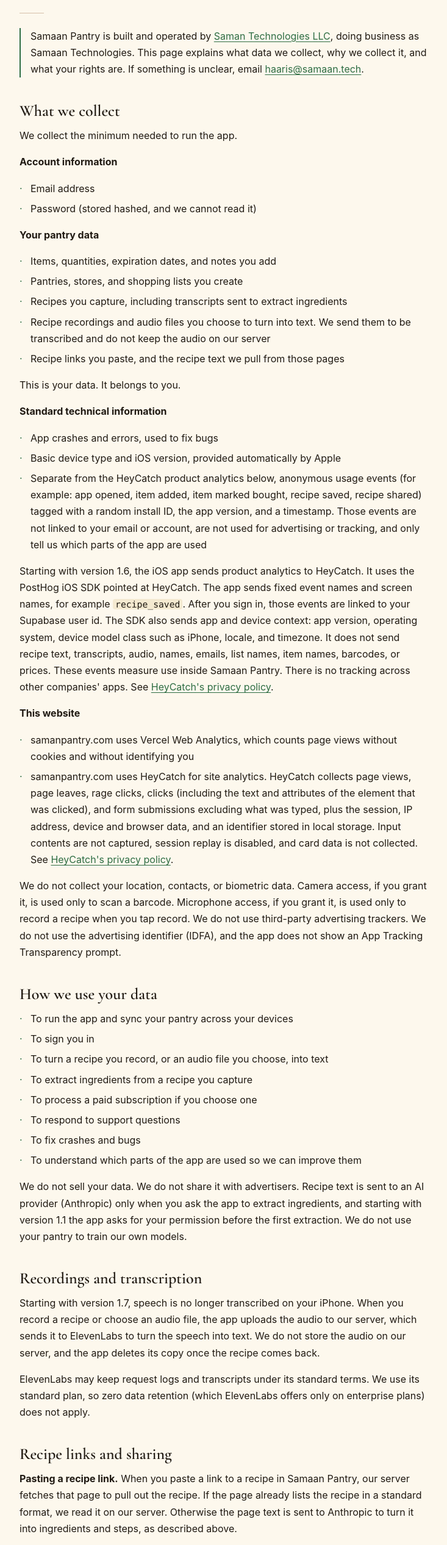
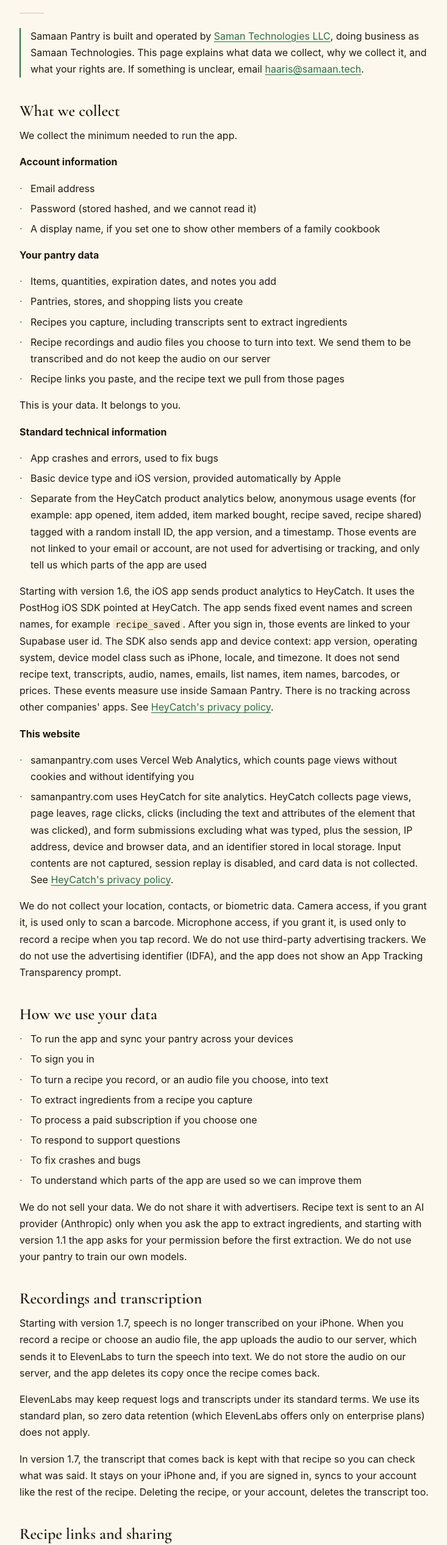
Before and after one commit to Pakiboy23/saman-landing, a plain HTML site: page privacy.html in a window 1280 px wide. Shown: the part 243-2776 px from the top of the page at 61% size, without its empty margins (272-1005 px from the left). Drawn offline with Linux system fonts and the light colour scheme; a script that the page names is missing.

Commit message:
privacy: say what happens to the 1.7 transcript; list family display name
Fills the spec 9.1 TODO with what 1.7 actually does (transcript kept with the recipe, synced when signed in, deleted with the recipe or account). Adds the optional family cookbook display name under account information to match the App Privacy label (Name).

```diff
--- a/privacy.html
+++ b/privacy.html
@@ -106,6 +106,7 @@ analytics.init({
   <ul>
     <li>Email address</li>
     <li>Password (stored hashed, and we cannot read it)</li>
+    <li>A display name, if you set one to show other members of a family cookbook</li>
   </ul>
 
   <p><strong>Your pantry data</strong></p>
@@ -152,11 +153,7 @@ analytics.init({
   <h2>Recordings and transcription</h2>
   <p>Starting with version 1.7, speech is no longer transcribed on your iPhone. When you record a recipe or choose an audio file, the app uploads the audio to our server, which sends it to ElevenLabs to turn the speech into text. We do not store the audio on our server, and the app deletes its copy once the recipe comes back.</p>
   <p>ElevenLabs may keep request logs and transcripts under its standard terms. We use its standard plan, so zero data retention (which ElevenLabs offers only on enterprise plans) does not apply.</p>
-  <!-- TODO(owner decision, spec 9.1): say what happens to the transcript once it comes back.
-       Decided: unrelated speech will be removed and the full transcript will not be saved.
-       As of 2026-11-17 the app still saves the full raw_transcript, so do not claim unrelated
-       speech is removed until that app change ships. Do NOT use the PR #92 sentence
-       "The transcript is saved with your recipe." Fill this in before merging. -->
+  <p>In version 1.7, the transcript that comes back is kept with that recipe so you can check what was said. It stays on your iPhone and, if you are signed in, syncs to your account like the rest of the recipe. Deleting the recipe, or your account, deletes the transcript too.</p>
 
   <h2>Recipe links and sharing</h2>
   <p><strong>Pasting a recipe link.</strong> When you paste a link to a recipe in Samaan Pantry, our server fetches that page to pull out the recipe. If the page already lists the recipe in a standard format, we read it on our server. Otherwise the page text is sent to Anthropic to turn it into ingredients and steps, as described above.</p>
```
